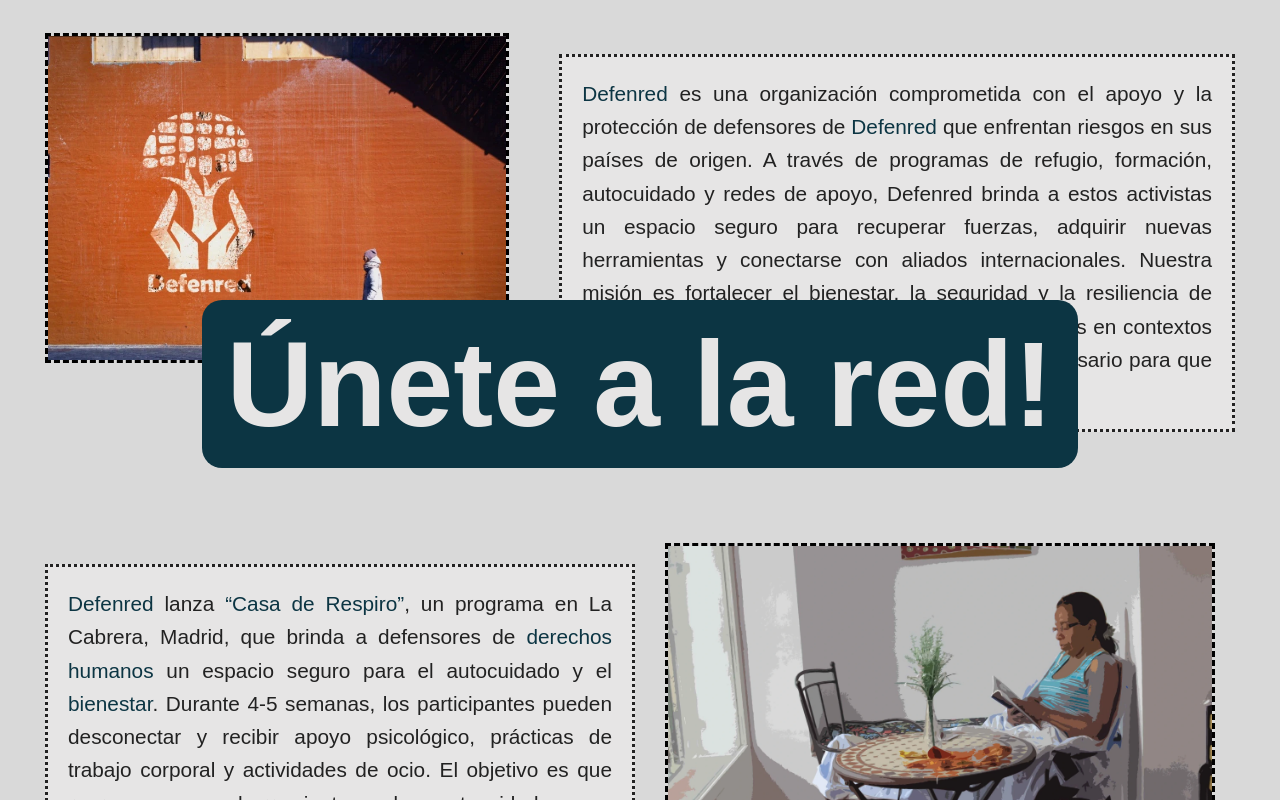
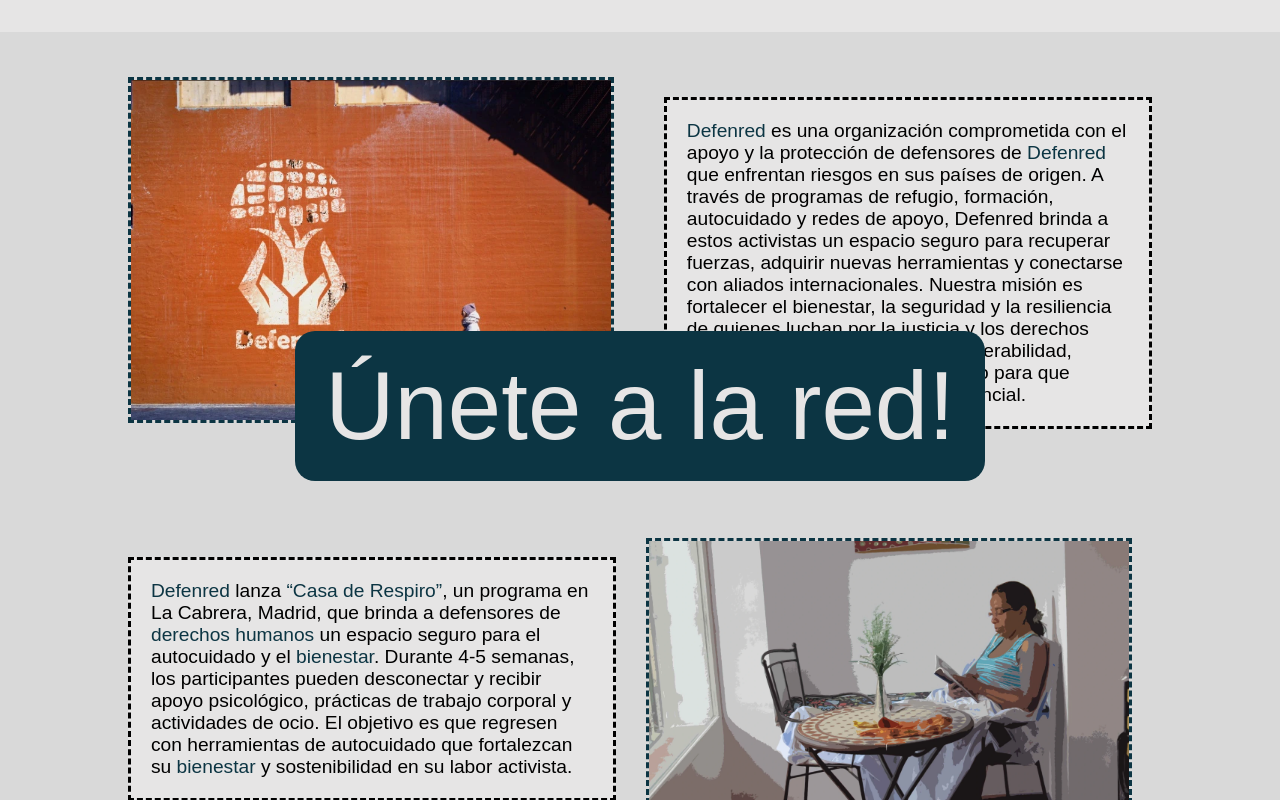
Before and after one commit to InkCapac/DANI_NODE, a React (Vite) app in the folder DEFENRED/: page /inicio in a window 1280 px wide. Shown: the part 1020-1820 px from the top of the page. Built offline with nearby package versions, Linux system fonts and the light colour scheme.

Commit message:
CAMBIOS 15-02
:)

```diff
--- a/DEFENRED/src/componentes/Formulario.tsx
+++ b/DEFENRED/src/componentes/Formulario.tsx
@@ -85,7 +85,7 @@ const Formulario: React.FC = () => {
       <div className="form-group">
         <label htmlFor="consentimiento">
           <input id="consentimiento" type="checkbox" ref={consentimiento} required />
-          I consent to the terms and conditions
+          Doy mi consentimiento a los términos y condiciones.
         </label>
       </div>
 
--- a/DEFENRED/src/componentes/css/Navtab.css
+++ b/DEFENRED/src/componentes/css/Navtab.css
@@ -1,4 +1,3 @@
-/* CombinedNav.css */
 :root {
   --orange: rgb(240, 101, 0);
   --white: rgb(230, 229, 229);
--- a/DEFENRED/src/componentes/css/formulario.css
+++ b/DEFENRED/src/componentes/css/formulario.css
@@ -10,7 +10,7 @@
     flex-direction: column;
     gap: 1rem;
     max-width: 400px;
-    margin: 0 auto;
+    margin: 20px;
     padding: 40px 20px;
     border: 1px solid;
     border-radius: 8px;
--- a/DEFENRED/src/linkedPages/contacto.tsx
+++ b/DEFENRED/src/linkedPages/contacto.tsx
@@ -10,11 +10,14 @@ const Contacto = () => {
         rotate: [0, 200],
         speed: 10
       });
+      //En caso de no usar un const parallax, eliminarlo
+      /*
       const parallax2 = useParallax<HTMLDivElement>({
         rotate: [0, -360],
-      });
+      });*/
     return (
         <div>
+            <div className="background">
 
             <h2 className="contact-title">Formulario de Defenred</h2>
             <div ref={parallax.ref}>
@@ -28,10 +31,11 @@ const Contacto = () => {
                 humanos. ¡Estamos aquí para escucharte! Ponte en contacto con nosotros y únete a nuestra
                 causa.
             </p>
+            <div className="donative-container">
                 <Formulario />
-            <div ref={parallax2.ref}>
+            </div>
+            </div>
                 <Footer />
-            </div>
         </div>
     );
 };
--- a/DEFENRED/src/linkedPages/css_pages/contacto.css
+++ b/DEFENRED/src/linkedPages/css_pages/contacto.css
@@ -9,16 +9,28 @@ body{
     background-color: var(--white);
 }
     .contact-title {
-    /*El 80% va para el top/bottom y el 20% va para el left/right*/
-    margin: 100px 20px;
+        margin: 100px 20px 20px;
         font-size: xx-large;
+        color: var(--white);
     }
-.meta-contact-title{
+
+    .meta-contact-title {
         margin: 20px;
+        font-size: 1.2rem;
     }
+
     .keywords {
         color: var(--blue);
     }
-.contact-info{
+
+    .contact-info {
         margin: 20px;
+        line-height: 1.6; /* Mejor legibilidad */
+        max-width: 800px; /* Evita líneas muy largas */
     }
+
+    .donative-container {
+        padding: 20px;
+        background: rgba(255, 255, 255, 0.9); /* Fondo semitransparente */
+        border-radius: 8px; /* Bordes redondeados */
+    }
--- a/DEFENRED/src/linkedPages/css_pages/inicioStyle.css
+++ b/DEFENRED/src/linkedPages/css_pages/inicioStyle.css
@@ -1,5 +1,4 @@
 :root {
-  /*COLORES DETERMINADOS PARA EL SITIO WEB*/
   --orange: rgb(240, 101, 0);
   --white: rgb(230, 229, 229);
   --black: rgb(34, 34, 34);
@@ -7,134 +6,90 @@
   --gray: rgb(217, 217, 217);
 }
 
-body {
-  background-color: var(--white);
+/* Mejora en el título */
+.title-inicio {
+  font-size: clamp(2.5rem, 8vw, 5rem);
+  padding: 1rem 0;
+  text-align: center;
 }
 
-.title-inicio {
-  display: flex;
-  justify-content: center;
-  color: var(--white);
-  font-size: 5em;
-  background-color: var(--blue);
-}
-
-.meta-info {
-  margin-left: 30px;
-  font-size: x-large;
-}
-
-.keywords {
-  color: var(--blue);
-}
+/* Contenedor CTA mejorado */
 .cta-container {
   display: flex;
   justify-content: center;
-  align-items: center;
+  padding: 2vw 0;
 }
 
 .cta-unete {
-  font-family: 'Montserrat', sans-serif;
-  font-weight: 800;
-  font-size: 120px;
+  font-size: clamp(2rem, 8vw, 6rem);
+  padding: clamp(10px, 2vw, 20px) clamp(15px, 3vw, 30px);
+  margin: 2vw;
+  text-align: center;
+  white-space: nowrap;
   background-color: var(--blue);
   color: var(--white);
+  text-decoration: none;
   border-radius: 20px;
-  margin: 20px;
-  padding: 15px 25px;
-  transition: background-color ease 0.3s;
-  cursor: pointer;
-  text-decoration: none; /* Elimina el subrayado */
-  display: inline-block; /* Asegura que el enlace se comporte como un bloque */
-  border: none; /* Elimina bordes si los hay */
+  transition: background-color ease 0.5s;
+}
+.cta-unete:hover {
+  background-color: var(--orange);
+  font-weight: bold;
+  text-decoration: none; /* Asegura que no haya subrayado al hacer hover */
+}
+/* Secciones principales - Mobile First */
+.secciones-inicio,
+.casaRespiro-inicio {
+  display: flex;
+  flex-direction: column;
+  align-items: center;
+  padding: 5%;
+  gap: 30px;
+  background-color: var(--gray);
 }
 
-.cta-unete:hover {
-  background-color: var(--orange);
-  text-decoration: none; /* Asegura que no haya subrayado al hacer hover */
-}
-/*Sección de introducción a Defenred*/
-.secciones-inicio {
-  display: flex;
-  align-items: flex-start;
-  padding: 45px;
-  background-color: var(--gray);
-  gap: 30px;
-  margin: 0 auto;
-}
-
-.street-defenred-image {
+/* Contenedor de imagen */
+.street-defenred-image,
+.casaRespiro-inicio-image {
+  width: 100%;
+  max-width: 600px;
+  order: -1; /* Imagen arriba en móvil */
   display: flex;
   flex-direction: column;
   align-items: center;
   margin-right: 20px;
 }
 
-.secciones-inicio img {
-  height: 330px;
-  width: auto;
-  border-style: dashed;
-  transition: transform 0.5s ease;
-  object-fit: cover;
+/* Imágenes responsivas */
+.secciones-inicio img,
+.casaRespiro-inicio img {
+  width: 100%;
+  height: auto;
+  border: 3px dashed var(--blue);
+  transition: all 0.3s ease;
 }
 
-.secciones-inicio img:hover {
-  transform: rotate(-3deg) scale(1.1);
+.secciones-inicio img:hover,
+.casaRespiro-inicio img:hover {
+  transform: rotate(-3deg) scale(1.05);
 }
 
-.secciones-parrafo1 {
-  flex: 1;
-  font-family: 'Readex Pro', sans-serif;
-  text-align: justify;
-  font-size: 1.3em;
-  border-style: dotted;
+/* Contenido textual */
+.secciones-parrafo1,
+.casaRespiro-parrafo1 {
+  width: 100%;
+  font-size: clamp(1rem, 2vw, 1.3rem);
+  padding: 20px;
   background-color: var(--white);
-  padding: 20px;
-  color: var(--black);
-  line-height: 1.6;
-  transition: background-color 0.3s ease, color 0.3s ease;
+  border-style: dashed;
+  transition: background-color ease 0.5s;
 }
-
-.secciones-parrafo1:hover {
+.secciones-parrafo1:hover,
+.casaRespiro-parrafo1:hover {
   background-color: var(--orange);
   color: var(--white);
-  font-weight: bold;
-  border-style: groove;
-  padding: 20px;
-  border-radius: 5px;
 }
-
-/* Sección del párrafo de "Casa de Respiro" en inicio.tsx */
-.casaRespiro-inicio {
-  display: flex;
-  align-items: flex-start;
-  padding: 45px;
-  background-color: var(--gray);
-  gap: 30px;
-  margin: 0 auto;
-}
-
-.casaRespiro-inicio-image {
-  width: 550px;
-  height: auto;
-  display: flex;
-  flex-direction: column;
-  align-items: center;
-  margin-right: 20px;
-}
-
-.casaRespiro-inicio img {
-  width: 550px;
-  height: auto;
-  border-style: dashed;
-  transition: transform 0.5s ease;
-  object-fit: cover;
-}
-
-.casaRespiro-inicio img:hover {
-  transform: rotate(3deg) scale(1.1);
-}
-
+/*Botón Casa de Respiro*/
 .cta-casaRespiro {
   margin-top: 10px;
   padding: 10px 20px;
@@ -153,24 +108,44 @@ body {
   background-color: var(--orange);
 }
 
-.casaRespiro-parrafo1 {
-  flex: 1;
-  font-family: 'Readex Pro', sans-serif;
-  text-align: justify;
-  font-size: 1.3em;
-  border-style: dotted;
-  background-color: var(--white);
-  padding: 20px;
-  color: var(--black);
-  line-height: 1.6;
-  transition: background-color 0.3s ease, color 0.3s ease;
+/* Desktop Layout */
+@media (min-width: 992px) {
+  .secciones-inicio,
+  .casaRespiro-inicio { /* Corregir nombre de clase */
+    flex-direction: row;
+    align-items: flex-start;
+    padding: 45px 10%;
+  }
+
+  .street-defenred-image,
+  .casaRespiro-inicio-image { /* Corregir nombre de clase */
+    width: 50%;
+    max-width: none;
+    order: 0; /* Restablecer orden natural */
+  }
+
+  .secciones-parrafo1,
+  .casaRespiro-parrafo1 {
+    width: 50%;
+    font-size: 1.2rem;
+  }
+
+  /* Invertir orden para variación visual */
+  .casaRespiro-inicio {
+    flex-direction: row;
+  }
 }
 
-.casaRespiro-parrafo1:hover {
-  background-color: var(--orange);
-  color: var(--white);
-  font-weight: bold;
-  border-style: groove;
-  padding: 20px;
-  border-radius: 5px;
+/* Ajustes móviles */
+@media (max-width: 480px) {
+  .cta-unete {
+    font-size: 1.8rem;
+    padding: 10px 15px;
+  }
+
+  .secciones-parrafo1,
+  .casaRespiro-parrafo1 {
+    font-size: 1rem;
+    padding: 15px;
+  }
 }
```
Lines whose indentation alone changed are shown as unchanged.
